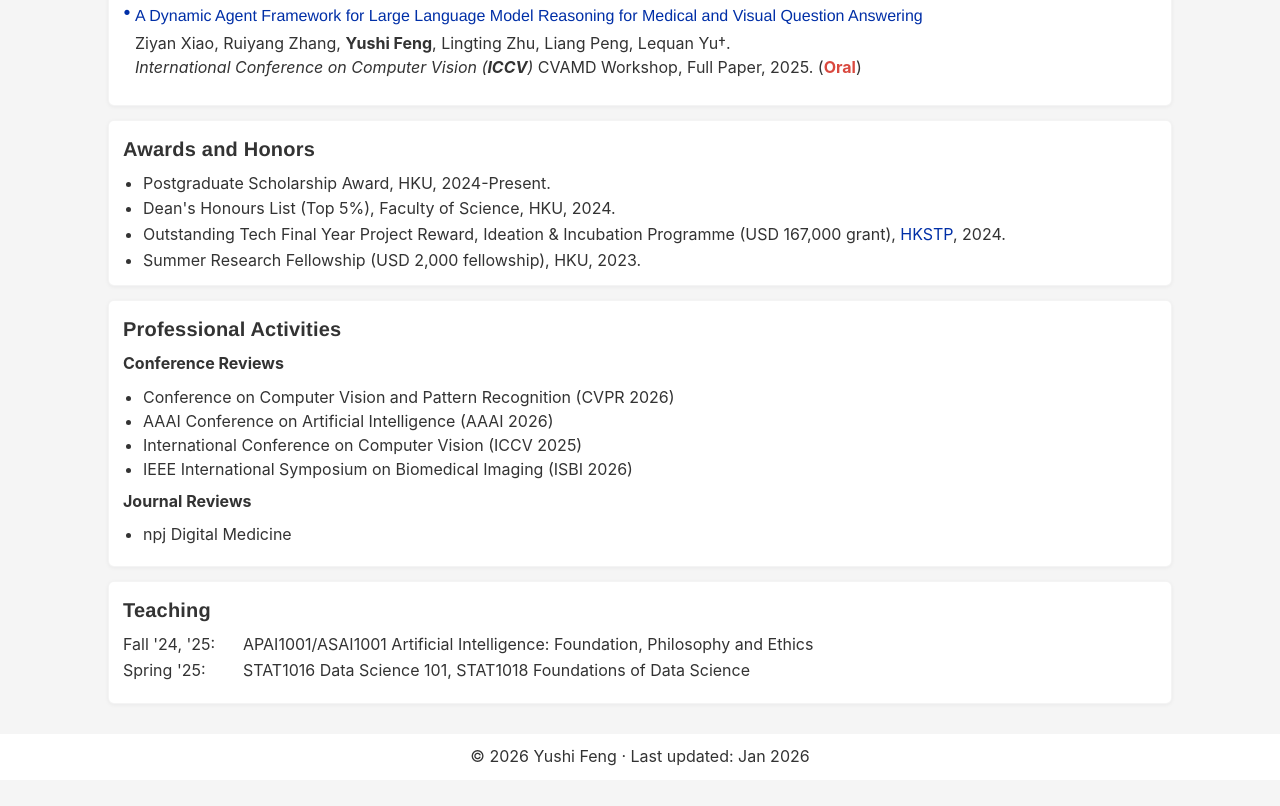
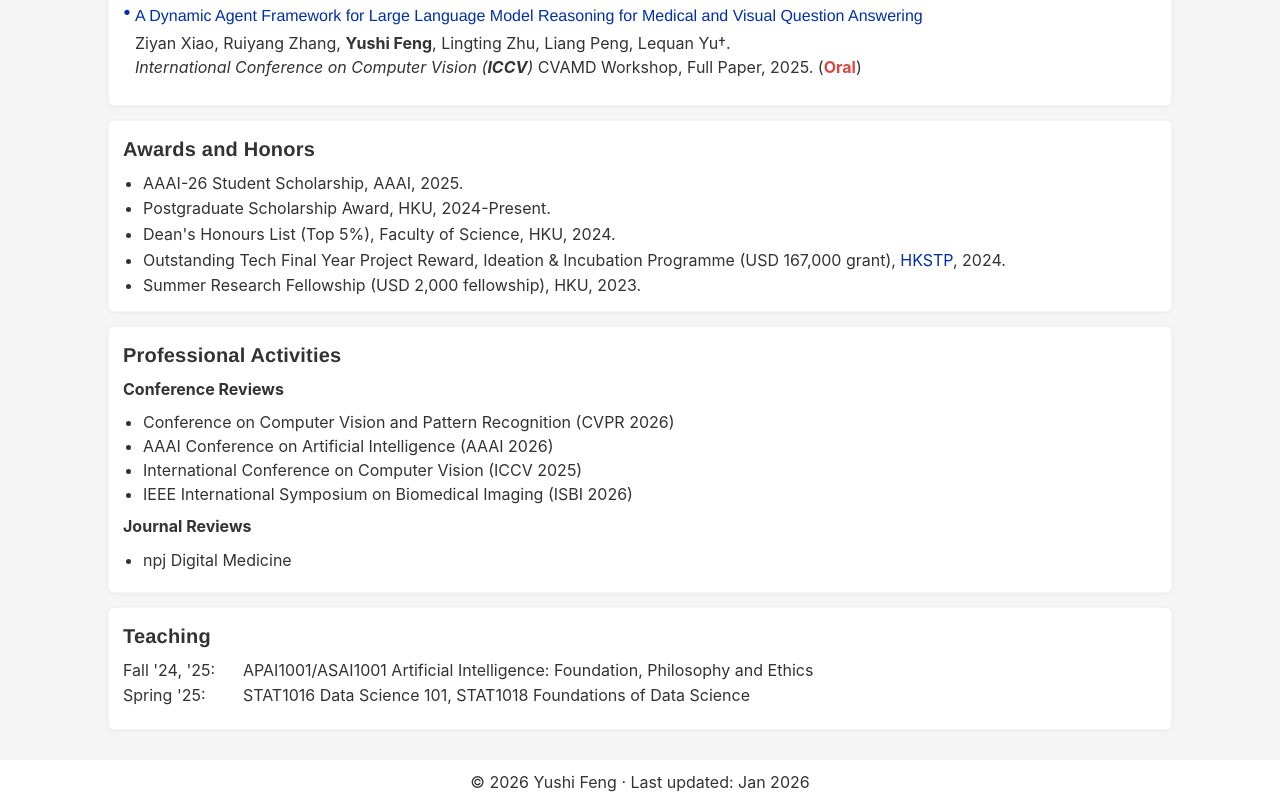
Before and after one commit to ys-feng/ys-feng.github.io, a plain HTML site: page index.html in a window 1280 px wide. Shown: the part 1253-2059 px from the top of the page. Before the commit the page ends 2033 px from the top, so only its background shows below. Drawn offline with Linux system fonts and the light colour scheme; some icons are missing; a web font is replaced by a local one.

Commit message:
Update personal website

```diff
--- a/index.html
+++ b/index.html
@@ -1089,6 +1089,7 @@
 <div id="awards" class="section full-span">
     <h2>Awards and Honors</h2>
     <ul>
+        <li>AAAI-26 Student Scholarship, AAAI, 2025.</li>
         <li>Postgraduate Scholarship Award, HKU, 2024-Present.</li>
         <li>Dean's Honours List (Top 5%), Faculty of Science, HKU, 2024.</li>
         <li>Outstanding Tech Final Year Project Reward, Ideation & Incubation Programme (USD 167,000 grant), <a href="https://www.hkstp.org/" target="_blank">HKSTP</a>, 2024.</li>
```
